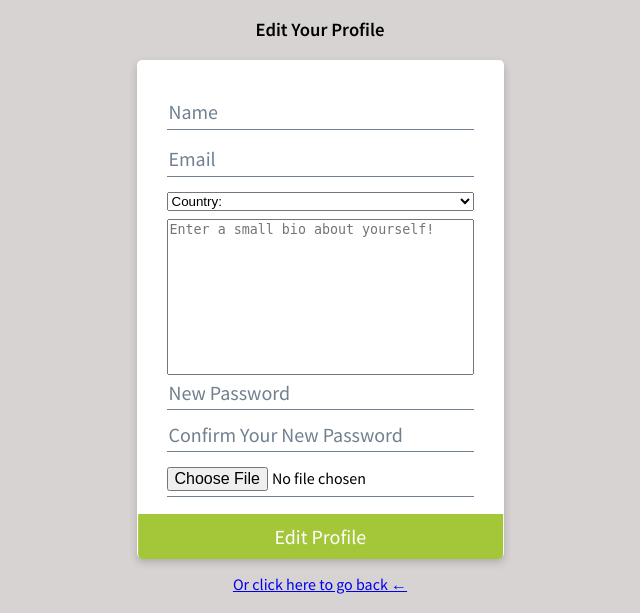
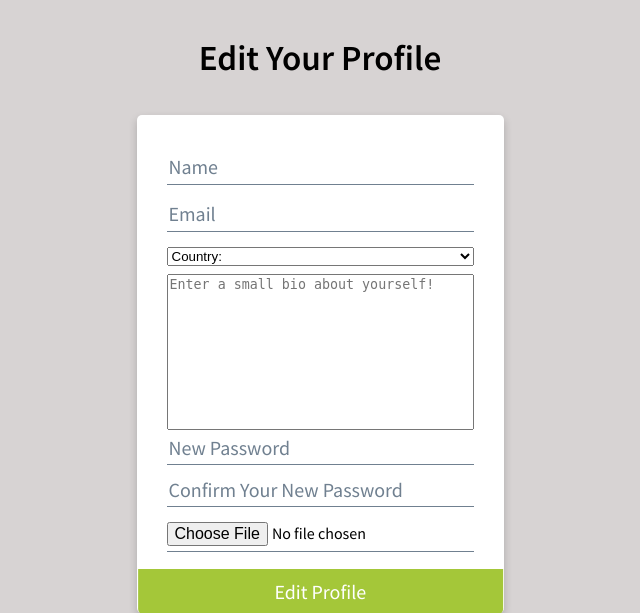
Before and after one commit to joaorenatopinto/FEUP-LTW1920-PROJ, a PHP site: page /editprofile.php in a window 1280 px wide. Shown: the part 90-703 px from the top of the page, without its empty margins (320-960 px from the left). Run offline with PHP 8.4, Linux system fonts and the light colour scheme; the visitor is signed in with stand-in values (Sample User, id 1); data comes from the database, SQL or seed files in the repository; data that the repository does not hold is empty.

Commit message:
edit profile header

```diff
--- a/css/edit.css
+++ b/css/edit.css
@@ -65,3 +65,8 @@
 .edit-form input[type=file] {
     font-size: 1em;
 }
+
+.edit-card header h3 {
+    text-align: center;
+    font-size: 2.2em;
+}
```
